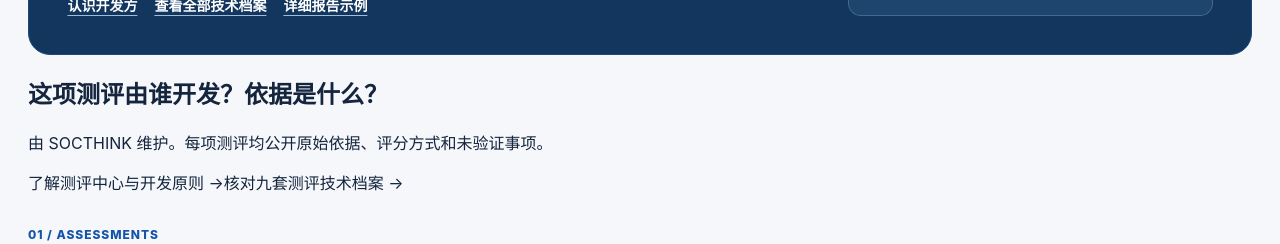
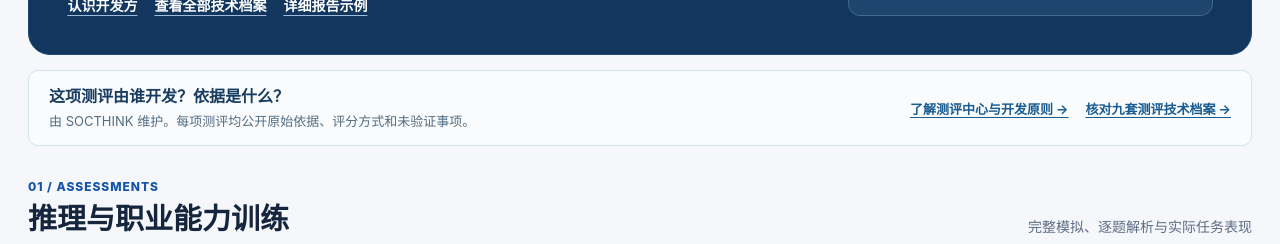
Before and after one commit to star8592/Kangaroo-Practice-Simulator, a Next.js app: page /assessment-center in a window 1280 px wide. Shown: the part 327-571 px from the top of the page. Built offline with nearby package versions, Linux system fonts and the light colour scheme; no server answers.

Commit message:
style(assessment): concise credible homepage strip and direct source links

```diff
--- a/src/app/assessment-center/measurement.module.css
+++ b/src/app/assessment-center/measurement.module.css
@@ -442,3 +442,13 @@
  .question legend{font-size:21px}
  .examIdentity{margin-top:0;padding:6px 0 11px}
 }
+
+
+/* Compact evidence banner below the catalogue header; no giant marketing text. */
+.trustCompact{display:flex;align-items:center;justify-content:space-between;gap:24px;padding:14px 20px;margin:15px 0 4px;border:1px solid #d4e0ea;border-radius:10px;background:#f9fbfd}
+.trustCompact h2{font-size:16px;line-height:1.4;margin:0 0 4px;color:#183d60}
+.trustCompact p{font-size:13px;line-height:1.55;color:#536d82;margin:0}
+.trustCompactLinks{display:flex;flex-wrap:wrap;gap:9px 17px;justify-content:flex-end}
+.trustCompactLinks a{font-size:13px;color:#195c91;text-decoration:underline;text-underline-offset:3px;font-weight:750;white-space:nowrap}
+.trustBriefEvidence+.trustBriefEvidence{margin-left:14px}
+@media(max-width:850px){.trustCompact{align-items:flex-start;flex-direction:column;gap:10px}.trustCompactLinks{justify-content:flex-start}}
```
